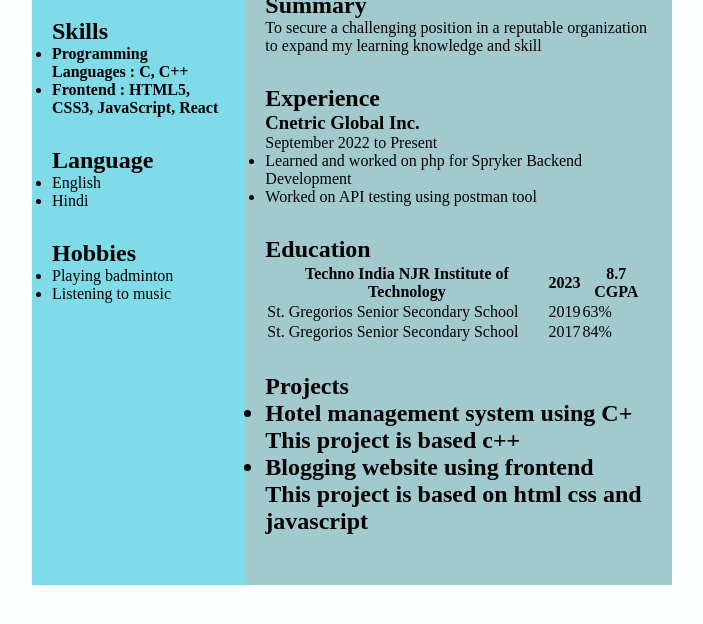
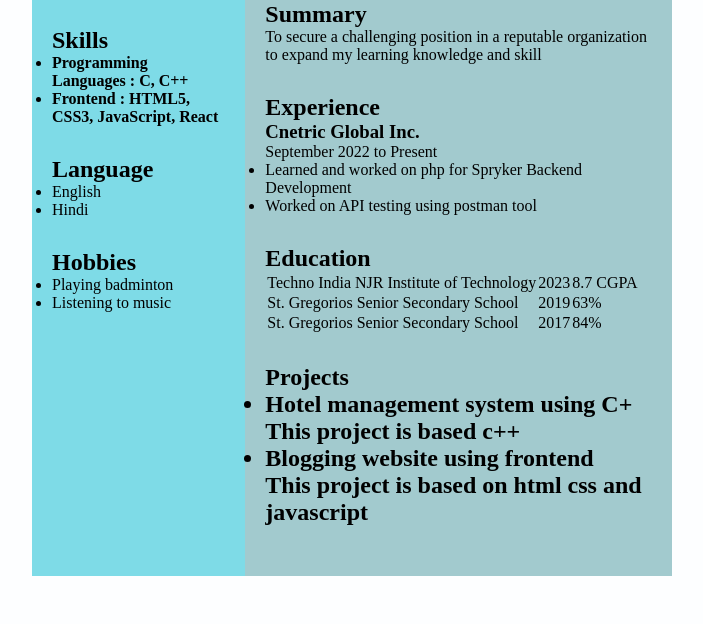
Before and after one commit to suhanikhetpalia/suhanikhetpalia.github.io, a plain HTML site: page index.html in a window 1280 px wide. Shown: the part 164-788 px from the top of the page, without its empty margins (288-991 px from the left). Drawn offline with Linux system fonts and the light colour scheme.

Commit message:
Update index.html

```diff
--- a/index.html
+++ b/index.html
@@ -107,9 +107,9 @@ body {
 				<h2>Education</h2>
 				<table>
 					<tr>
-						<th>Techno India NJR Institute of Technology      </th>
-						<th>2023 </th>
-						<th>8.7 CGPA</th>
+						<td>Techno India NJR Institute of Technology      </td>
+						<td>2023 </td>
+						<td>8.7 CGPA</td>
 					</tr>
 					<tr>
 						<td>St. Gregorios Senior Secondary School    </td>
```
